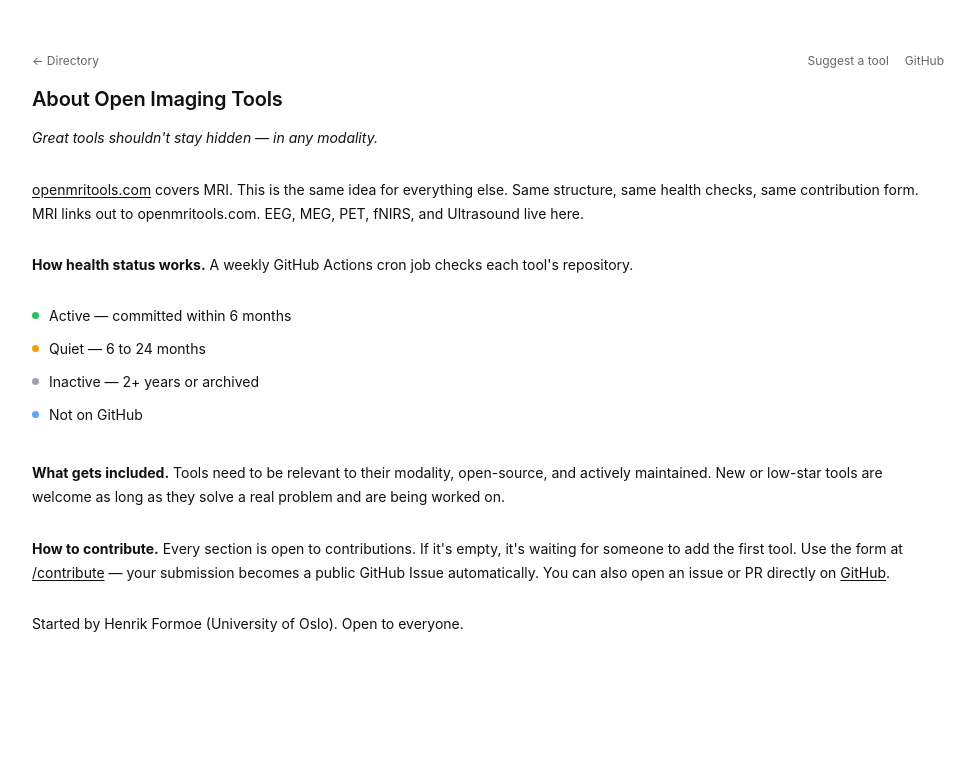
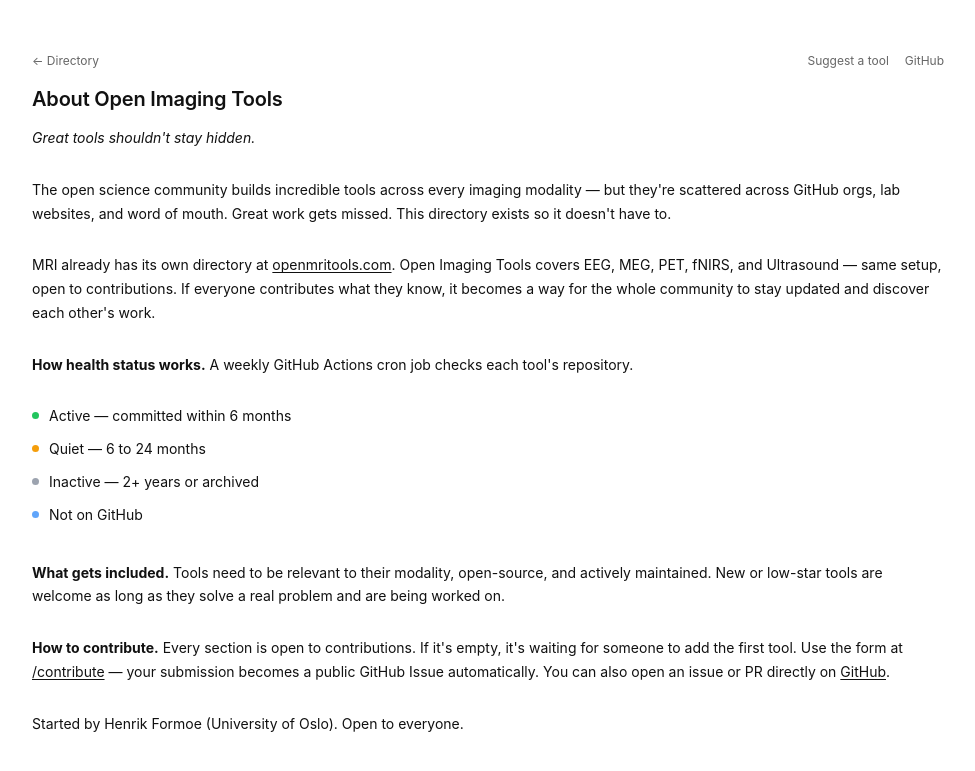
Before and after one commit to openimagingtools/openimagingtools.github.io, a Jekyll site: the page built from about.html, in a window 1280 px wide. Shown: the top 771 px of the page, without its empty margins (152-1127 px from the left). Built offline with Jekyll 4.4.1, drawn with Linux system fonts in a browser that asks for light colours.

Commit message:
Update about page opening text

```diff
--- a/about.html
+++ b/about.html
@@ -18,9 +18,11 @@
 </header>
 
 <div class="about-body">
-  <p><em>Great tools shouldn't stay hidden — in any modality.</em></p>
+  <p><em>Great tools shouldn't stay hidden.</em></p>
 
-  <p><a href="https://openmritools.com" target="_blank" rel="noopener noreferrer">openmritools.com</a> covers MRI. This is the same idea for everything else. Same structure, same health checks, same contribution form. MRI links out to openmritools.com. EEG, MEG, PET, fNIRS, and Ultrasound live here.</p>
+  <p>The open science community builds incredible tools across every imaging modality — but they're scattered across GitHub orgs, lab websites, and word of mouth. Great work gets missed. This directory exists so it doesn't have to.</p>
+
+  <p>MRI already has its own directory at <a href="https://openmritools.com" target="_blank" rel="noopener noreferrer">openmritools.com</a>. Open Imaging Tools covers EEG, MEG, PET, fNIRS, and Ultrasound — same setup, open to contributions. If everyone contributes what they know, it becomes a way for the whole community to stay updated and discover each other's work.</p>
 
   <p><strong>How health status works.</strong> A weekly GitHub Actions cron job checks each tool's repository.</p>
   <ul class="health-legend">
```
